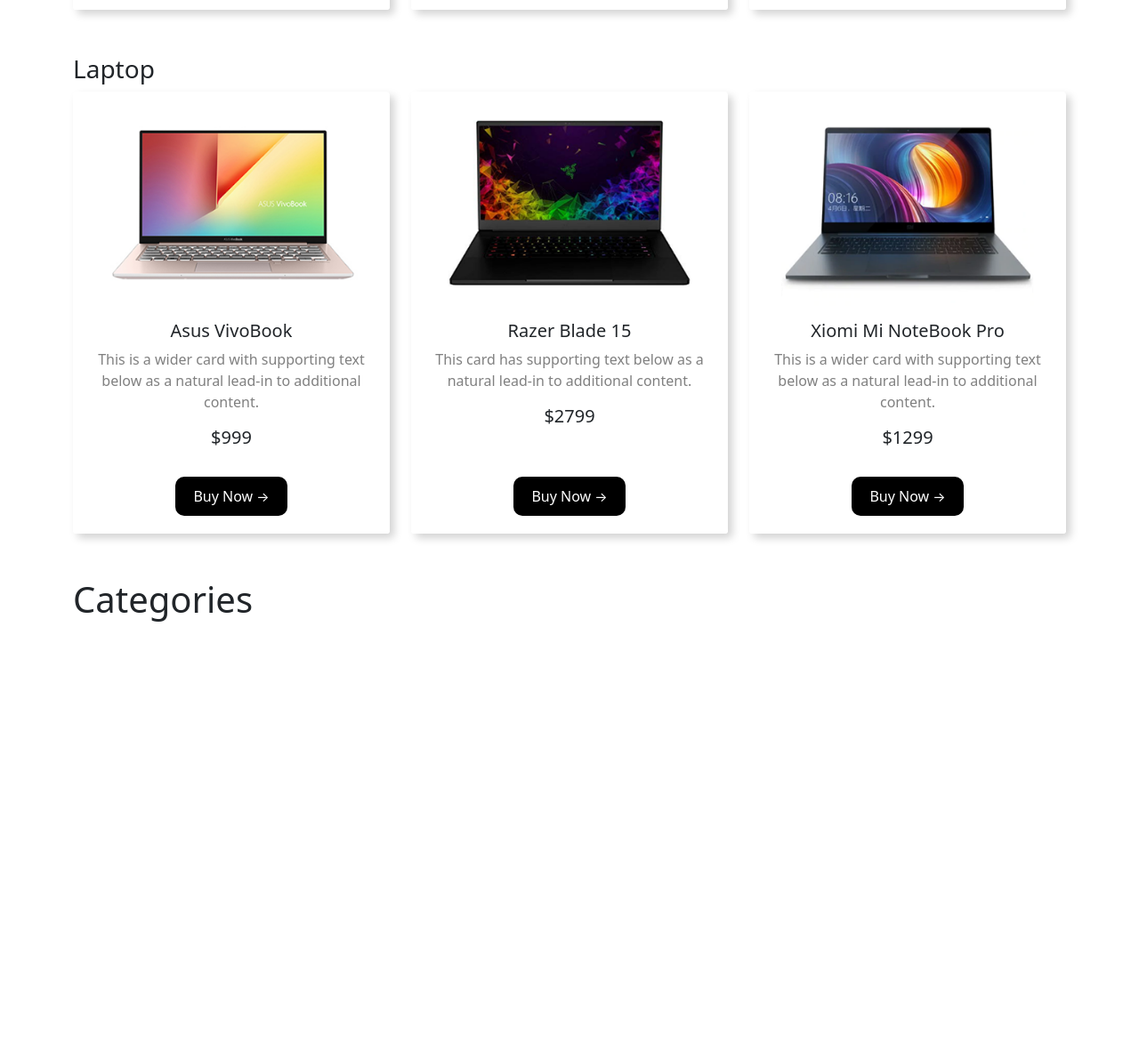
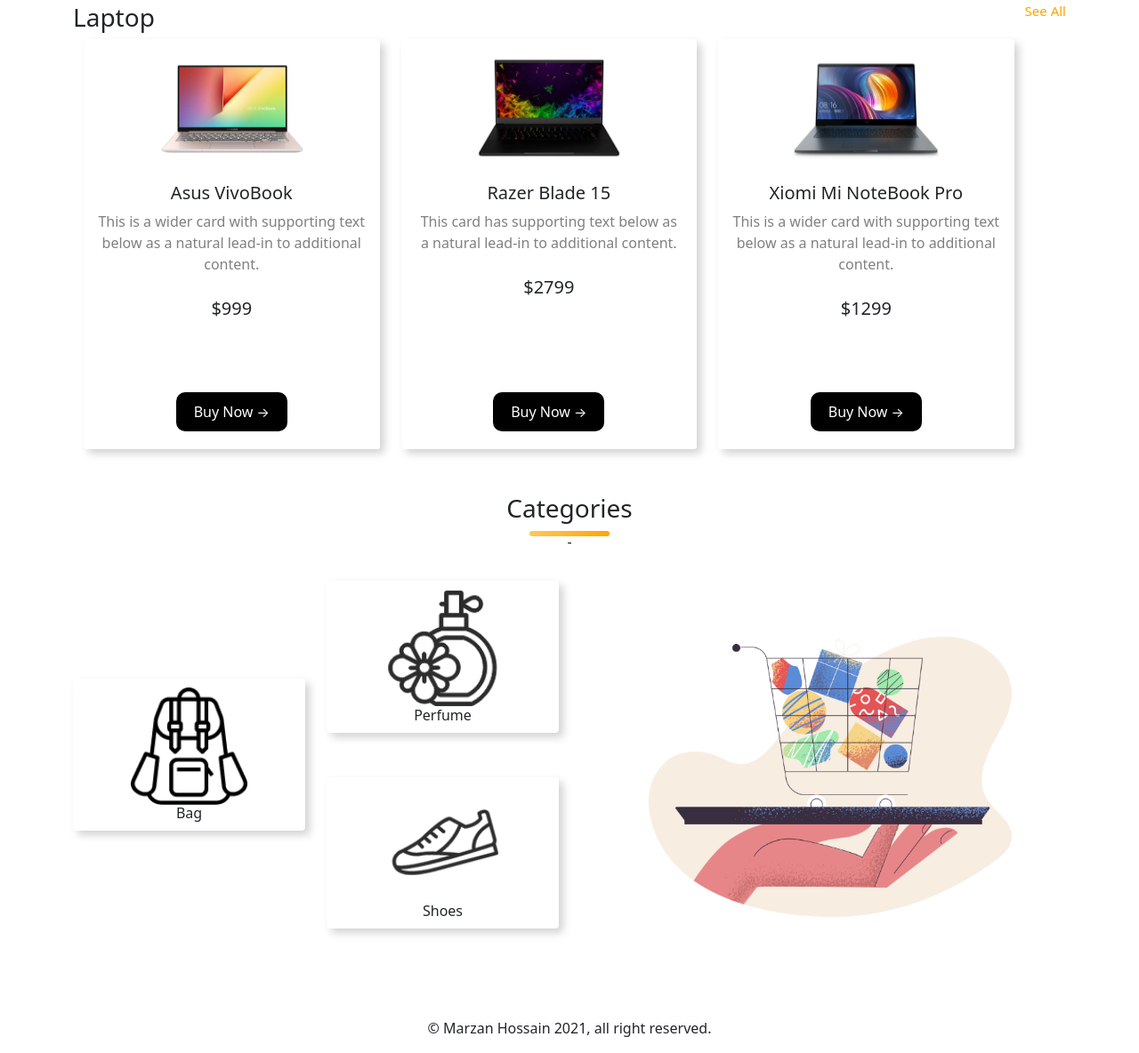
Before and after one commit to Marzan1234eng/Hot_Gadgets_E-Commerce, a plain HTML site: page index.html in a window 1280 px wide. Shown: the part 1286-2470 px from the top of the page at 89% size. Before the commit the page ends 2042 px from the top, so only its background shows below. Drawn offline with nearby package versions, Linux system fonts and the light colour scheme.

Commit message:
Categories & Footer Added

```diff
--- a/css/style.css
+++ b/css/style.css
@@ -1,3 +1,4 @@
+/*==========Carousel Start============*/
 .container{
     margin-bottom: 50px;
 }
@@ -32,16 +33,13 @@
     background-size: 6%;
 }
 
+/*==========Carousel End============*/
+
+/*==========SmartPhone + Laptop Start============*/
 .card{
     border: none;
     box-shadow: 5px 5px 10px lightgrey;
     text-align: center;
-}
-
-.card img{
-    padding-top: 10px;
-    width: 80%;
-    margin: 0 auto;
 }
 
 .card-body p{
@@ -57,3 +55,52 @@
 .direction{
     font-size: 15px;
 }
+
+.see-all-text{
+    float: right;
+    font-size: 15px;
+    color: orange;
+}
+/*==========SmartPhone + Laptop End============*/
+
+/*==========Categories Start============*/
+.categories{
+    text-align: center;
+}
+.categories-br{
+    margin: 0 auto 50px;
+    width: 90px;
+    height: 6px;
+    border-radius: 5px;
+    background-image: linear-gradient(to right, #FFC75BFF 0%, orange 100%);
+}
+
+.card{
+    margin-bottom: 50px;
+}
+
+.card img{
+    padding-top: 10px;
+    margin: 0 auto;
+}
+
+.card-img-top{
+    width: 50%;
+}
+
+.pale-row{
+    margin: 0 auto;
+}
+
+.pale-img{
+    width: 100%;
+}
+
+.card-text{
+    padding-bottom: 10px;
+}
+
+/*==========Categories End============*/
+footer{
+    text-align: center;
+}
--- a/index.html
+++ b/index.html
@@ -118,7 +118,7 @@
 
     <div class="container">
         <section id="product">
-            <h3>Smartphone</h3>
+            <h3>Smartphone <span class="see-all-text">See All</span></h3>
             <div class="row row-cols-1 row-cols-md-3 g-4">
                 <div class="col">
                     <div class="card h-100">
@@ -169,7 +169,7 @@
 <!--==========Laptop Start============-->
     <div class="container">
         <section>
-            <h3>Laptop</h3>
+            <h3>Laptop<span class="see-all-text">See All</span></h3>
             <div class="row row-cols-1 row-cols-md-3 g-4">
                 <div class="col">
                     <div class="card h-100">
@@ -219,15 +219,47 @@
 <!--==========Laptop End============-->
 <!--==========Category Start============-->
 
-<div class="container">
-    <section id="categories">
-        <h1>Categories</h1>
-        <div class="row">
+    <div class="container">
+        <div id="categories" class="categories">
+            <h3>Categories</h3>
+            <div class="categories-br">-</div>
+
+            <div class="row">
+                <div class="col-md-3 d-flex align-items-center justify-content-center">
+                    <div class="card" style="width: 18rem;">
+                        <img src="images/Categories/bag.png" class="card-img-top" alt="...">
+                        <h6 class="card-text">Bag</h6>
+                    </div>
+                </div>
+
+                <div class="col-md-3">
+                    <div class="d-flex justify-content-center">
+                        <div class="card" style="width: 18rem;">
+                            <img src="images/Categories/perfume.png" class="card-img-top" alt="...">
+                            <h6 class="card-text">Perfume</h6>
+                        </div>
+                    </div>
+
+                    <div class="d-flex justify-content-center">
+                        <div class="card d-flex justify-content-center" style="width: 18rem;">
+                            <img src="images/Categories/shoe.png" class="card-img-top" alt="...">
+                            <h6 class="card-text">Shoes</h6>
+                        </div>
+                    </div>
+                </div>
+
+                <div class="col-md-6 d-flex align-items-center justify-content-center">
+                    <img class="pale-img" src="images/Categories/pale-order.png" alt="">
+                </div>
+            </div>
         </div>
-    </section>
-</div>
+    </div>
 
 <!--==========Category End============-->
+
+    <footer>
+        <p>© Marzan Hossain 2021, all right reserved.</p>
+    </footer>
 
 <script src="https://cdn.jsdelivr.net/npm/@popperjs/core@2.9.3/dist/umd/popper.min.js" integrity="sha384-eMNCOe7tC1doHpGoWe/6oMVemdAVTMs2xqW4mwXrXsW0L84Iytr2wi5v2QjrP/xp" crossorigin="anonymous"></script>
 <script src="https://cdn.jsdelivr.net/npm/bootstrap@5.1.0/dist/js/bootstrap.min.js" integrity="sha384-cn7l7gDp0eyniUwwAZgrzD06kc/tftFf19TOAs2zVinnD/C7E91j9yyk5//jjpt/" crossorigin="anonymous"></script>
```
